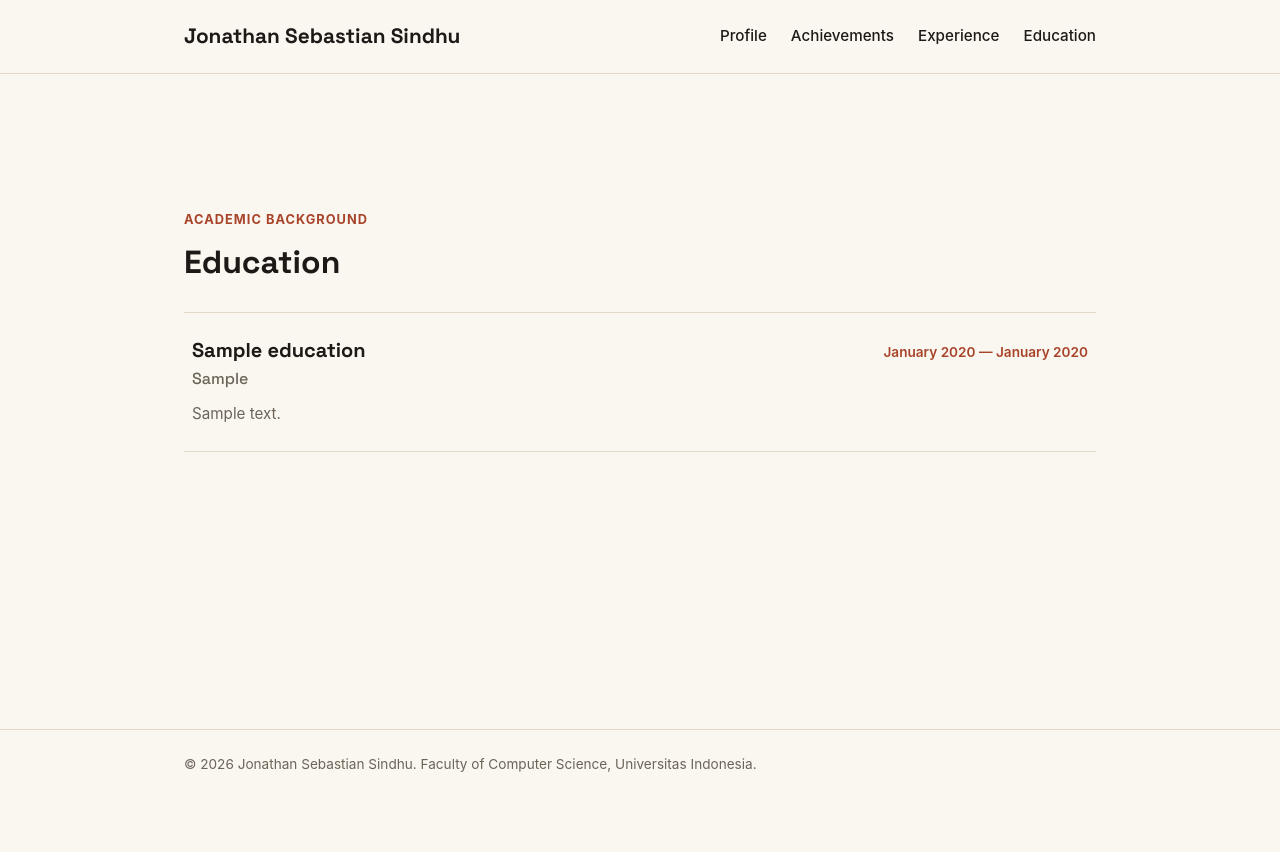
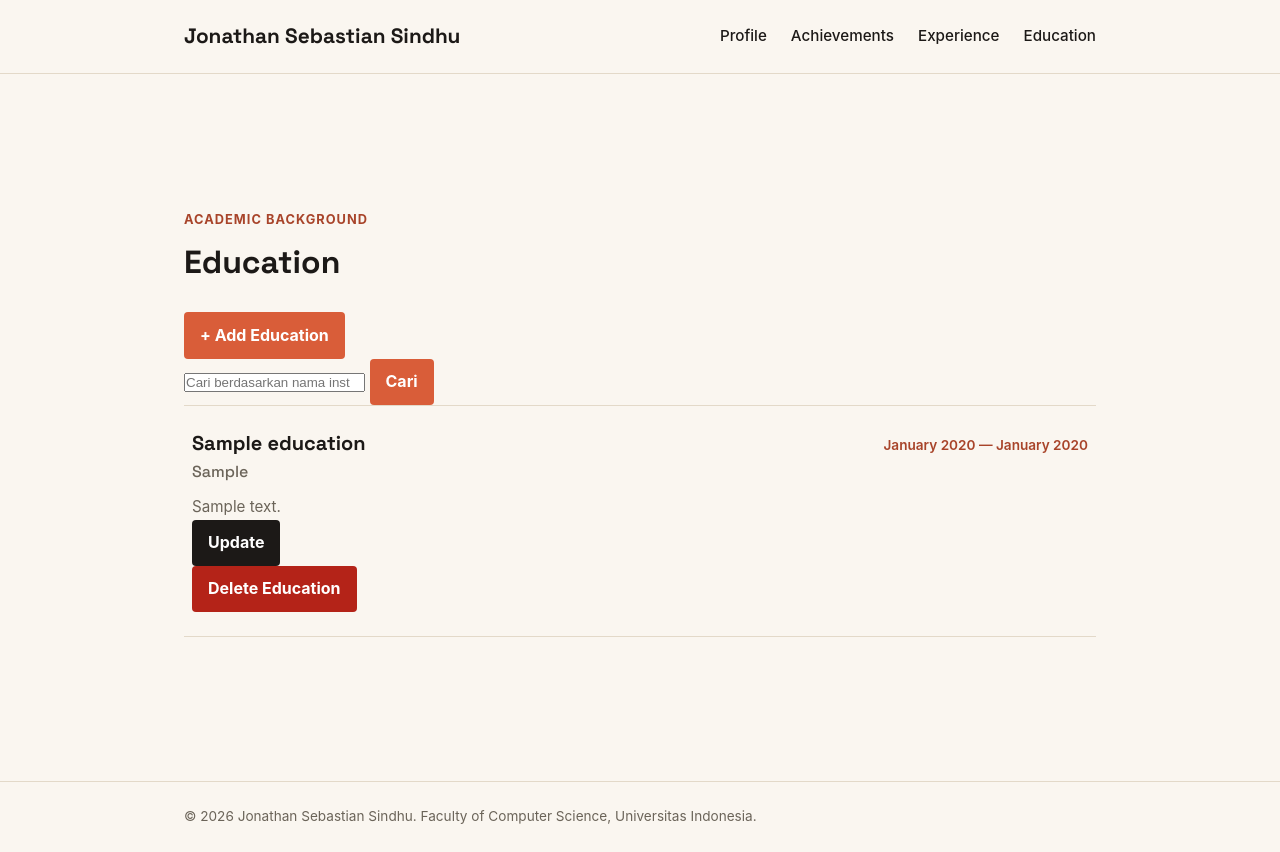
Before and after one commit to Kobaneru/myportofolio, a Django app: page /education/ in a window 1280 px wide. Before the commit the page ends 772 px from the top, so only its background shows below. Run offline with Django 5.2, Linux system fonts and the light colour scheme; tables that the repository leaves empty hold one stand-in row (values such as "Sample post").

Commit message:
feat(templates): add education_form and education_delete_modal page template, modify education, experience, and experience_delete_modal page template

```diff
--- /dev/null
+++ b/templates/components/education_delete_modal.html
@@ -0,0 +1,43 @@
+<p class="education-status">
+    <button type="button"
+            class="button button-danger"
+            popovertarget="delete-education-{{ education.id }}"
+            aria-label="Delete {{ education.institution_name }}"
+            title="Delete education">
+        Delete Education
+    </button>
+</p>
+<div id="delete-education-{{ education.id }}"
+     class="education-delete-modal"
+     popover="auto"
+     role="dialog"
+     aria-modal="true"
+     aria-labelledby="delete-education-title-{{ education.id }}">
+    <button type="button"
+            class="education-delete-modal__backdrop"
+            popovertarget="delete-education-{{ education.id }}"
+            popovertargetaction="hide"
+            aria-label="Tutup konfirmasi hapus"></button>
+    <div class="education-delete-modal__content">
+        <button type="button"
+                class="education-delete-modal__close"
+                popovertarget="delete-education-{{ education.id }}"
+                popovertargetaction="hide"
+                aria-label="Tutup konfirmasi hapus">x</button>
+        <h2 id="delete-education-title-{{ education.id }}">Delete Education?</h2>
+        <p>
+            Are you sure want to delete
+            <strong>{{ education.institution_name }}</strong>?
+        </p>
+        <div class="education-delete-modal__actions">
+            <button type="button"
+                    class="button button-secondary"
+                    popovertarget="delete-education-{{ education.id }}"
+                    popovertargetaction="hide">Cancel</button>
+            <form method="post" action="{% url 'main:delete_education' education.id %}">
+                {% csrf_token %}
+                <button type="submit" class="button button-danger">Yes, Delete</button>
+            </form>
+        </div>
+    </div>
+</div>
--- a/templates/components/experience_delete_modal.html
+++ b/templates/components/experience_delete_modal.html
@@ -1,5 +1,3 @@
-// TODO
-
 <p class="experience-status">
     <button type="button"
             class="button button-danger"
--- a/templates/education.html
+++ b/templates/education.html
@@ -7,7 +7,27 @@
         <section class="education-section" id="education">
             <div class="container">
                 <p class="section-kicker">Academic Background</p>
-                <h1>Education</h1>
+
+                <div class="education-page-header">
+                    <h1>Education</h1>
+                    <a href="{% url 'main:create_education' %}"
+                       class="button education-add-button">
+                        <span aria-hidden="true">+</span>
+                        Add Education
+                    </a>
+                </div>
+
+                <form method="get"
+                      action="{% url 'main:show_education' %}"
+                      class="education-search">
+                    <input type="search"
+                           name="institution_name"
+                           value="{{ institution_name_query }}"
+                           placeholder="Cari berdasarkan nama institusi"
+                           class="education-search__input"
+                           aria-label="Cari berdasarkan nama institusi">
+                    <button type="submit" class="button">Cari</button>
+                </form>
 
                 <div class="education-list">
                     {% for education in education_list %}
@@ -28,11 +48,20 @@
                                     {{ education.description }}
                                 </p>
                             {% endif %}
+
+                            <div class="education-card-actions">
+                                <div class="education-actions">
+                                    <a href="{% url 'main:update_education' education.id %}" class="button button-secondary">Update</a>
+                                    {% include "components/education_delete_modal.html" with education=education %}
+                                </div>
+                            </div>
                         </article>
                     {% empty %}
-                        <p class="empty-state">
-                            No education history added yet.
-                        </p>
+                        {% if institution_query %}
+                            <p class="empty-state">No education found with that institution name.</p>
+                        {% else %}
+                            <p class="empty-state">No education history added yet.</p>
+                        {% endif %}
                     {% endfor %}
                 </div>
             </div>
```
Also changed, not shown: templates/education_form.html (added, +34 -0 lines), templates/experience.html (+4 -11 lines).
